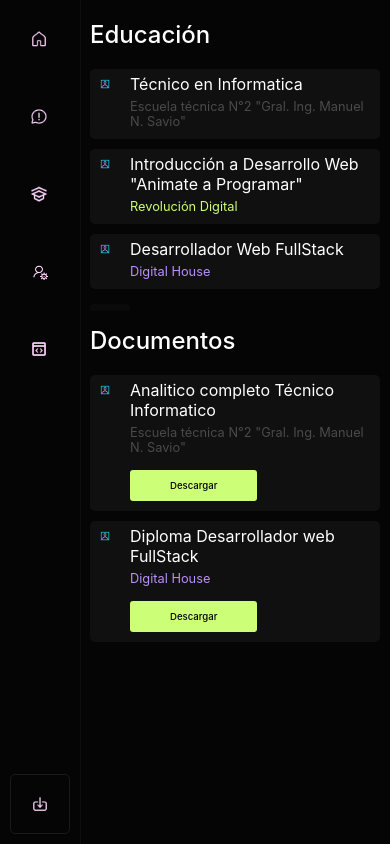
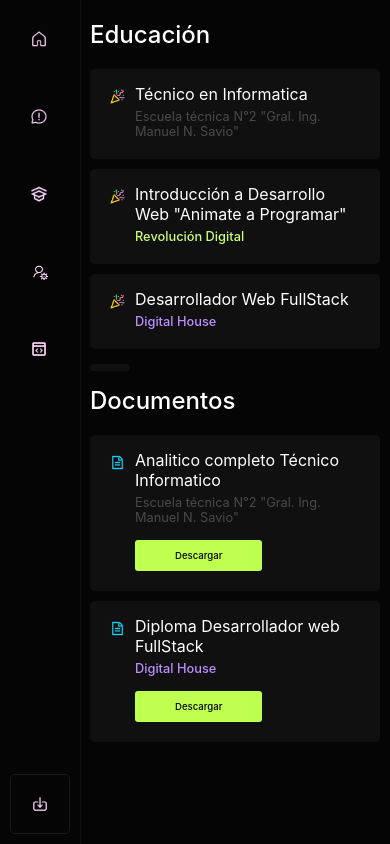
Before and after one commit to lautarovinales/portfolio-lvinales, a React (Create React App) app: page /education in a window 390 px wide. Built offline with nearby package versions, Linux system fonts and the light colour scheme.

Commit message:
nuevos icons, ajuste de contraste

```diff
--- a/src/pages/Education.jsx
+++ b/src/pages/Education.jsx
@@ -9,21 +9,21 @@ function Education() {
         <div className="title">Educación</div>
           <div className="flex-wrap-about">
           <div className="cont-wrap">
-              <img src="/icon-name.png" alt="" srcset="" />
+              <img src="/icon-confetti.png" alt="" srcset="" />
               <div className="title-sub-title">
                 <div className="cont-title">Técnico en Informatica</div>
                 <div className="cont-body">Escuela técnica N°2 "Gral. Ing. Manuel N. Savio"</div>
               </div>
             </div>
             <div className="cont-wrap">
-              <img src="/icon-name.png" alt="" srcset="" />
+              <img src="/icon-confetti.png" alt="" srcset="" />
               <div className="title-sub-title">
                 <div className="cont-title">Introducción a Desarrollo Web "Animate a Programar"</div>
                 <div className="cont-body"><span className='href-site2'><a href="https://revoluciondigital.com.ar/">Revolución Digital</a></span></div>
               </div>
             </div>
             <div className="cont-wrap">
-              <img src="/icon-name.png" alt="" srcset="" />
+              <img src="/icon-confetti.png" alt="" srcset="" />
               <div className="title-sub-title">
                 <div className="cont-title">Desarrollador Web FullStack</div>
                 <div className="cont-body"><span className='href-site'><a href="https://www.digitalhouse.com/">Digital House</a></span></div>
@@ -34,7 +34,7 @@ function Education() {
             <div className="title">Documentos</div>
             <div className="flex-wrap-about">
           <div className="cont-wrap">
-              <img src="/icon-name.png" alt="" srcset="" />
+              <img src="/icon-document.png" alt="" srcset="" />
               <div className="title-sub-title">
                 <div className="cont-title">Analitico completo Técnico Informatico</div>
                 <div className="cont-body">Escuela técnica N°2 "Gral. Ing. Manuel N. Savio"</div>
@@ -42,7 +42,7 @@ function Education() {
               </div>
             </div>
             <div className="cont-wrap">
-              <img src="/icon-name.png" alt="" srcset="" />
+              <img src="/icon-document.png" alt="" srcset="" />
               <div className="title-sub-title">
                 <div className="cont-title">Diploma Desarrollador web FullStack</div>
                 <div className="cont-body"><span className='href-site'><a href="https://www.digitalhouse.com/">Digital House</a></span></div>
--- a/src/styles/About.css
+++ b/src/styles/About.css
@@ -13,7 +13,7 @@
     height: fit-content;
     text-overflow: ellipsis;
     display: flex;
-    gap: 20px;
+    gap: 10px;
     align-items: start;
     justify-content: start;
     background-color: #101010;
@@ -53,13 +53,13 @@
     }
 
     .cont-wrap{
-        padding: 10px;
+        padding: 20px;
     }
 }
 
 @media (max-width: 410px) {
     .cont-wrap img {
-        width: 10px;
-        height: 10px;
+        width: 15px;
+        height: 15px;
     }
 }
--- a/src/styles/Education.css
+++ b/src/styles/Education.css
@@ -4,7 +4,7 @@
     display: flex;
     align-items: center;
     justify-content: center;
-    background-color: #cdfe77;
+    background-color: #bfff50;
     padding: 10px 40px;
     border-radius: 3px;
     cursor: pointer;
--- a/src/styles/Home.css
+++ b/src/styles/Home.css
@@ -32,14 +32,17 @@ main{
 
 .href-site a{
     color: #ba8fff;
+    font-weight: 500;
 }
 
 .href-site2 a{
     color: #cdfe77;
+    font-weight: 500;
 }
 
 .href-map a{
     color: #8fffd0;
+    font-weight: 500;
 }
 
 header{
@@ -185,7 +188,6 @@ header{
         margin-top: 15px;
         width: 40px;
         height: 7px;
-        background-color: #0a0a0a;
         border-radius: 50px;
         margin-bottom: 5px;
     }
```
Also changed, not shown: public/icon-confetti.png (added), public/icon-document.png (added).
